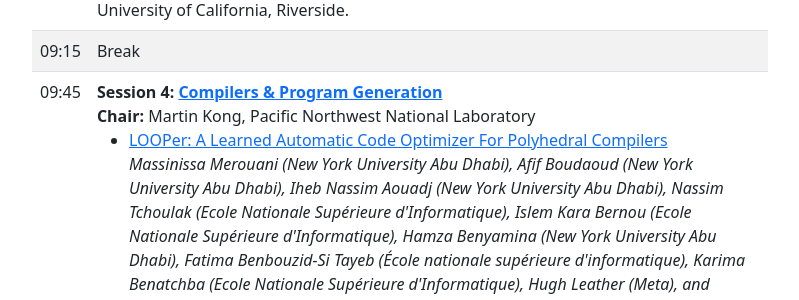
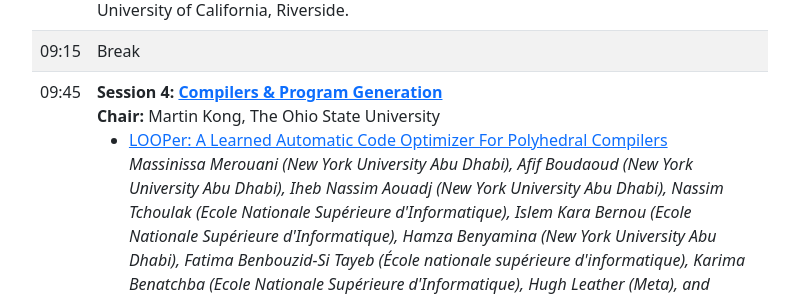
Before and after one commit to pact2025/pact2025.github.io, a Jekyll site: the page built from program/index.md, in a window 1280 px wide and 900 px high, scrolled down 3108 px. Shown: the part 155-455 px from the top of the window, without its empty margins (50-849 px from the left). Built offline with Jekyll 4.4.1, drawn with Linux system fonts in a browser that asks for light colours.

Commit message:
Fix affiliation

```diff
--- a/_includes/session4.html
+++ b/_includes/session4.html
@@ -1,7 +1,7 @@
   <td>
     <b>Session 4: <a href="https://conferences.computer.org/pactpub25/#!/toc/0#Compilers&amp;ProgramGeneration" target="_blank">Compilers & Program Generation</a></b>
     <br>
-    <b>Chair:</b> Martin Kong, Pacific Northwest National Laboratory<br>
+    <b>Chair:</b> Martin Kong, The Ohio State University<br>
     <ul>
       <li><a href="https://conferences.computer.org/pactpub25/pdfs/PACT2025-3gKGRwA9U4f6t0U4gWpYze/829500a201/829500a201.pdf" target="_blank">LOOPer: A Learned Automatic Code Optimizer For Polyhedral Compilers</a><br>
           <i>Massinissa Merouani (New York University Abu Dhabi), Afif Boudaoud (New York University Abu Dhabi), Iheb Nassim Aouadj (New York University Abu Dhabi), Nassim Tchoulak (Ecole Nationale Supérieure d'Informatique), Islem Kara Bernou (Ecole Nationale Supérieure d'Informatique), Hamza Benyamina (New York University Abu Dhabi), Fatima Benbouzid-Si Tayeb (École nationale supérieure d'informatique), Karima Benatchba (Ecole Nationale Supérieure d'Informatique), Hugh Leather (Meta), and Riyadh Baghdadi (New York University Abu Dhabi)</i>
```
